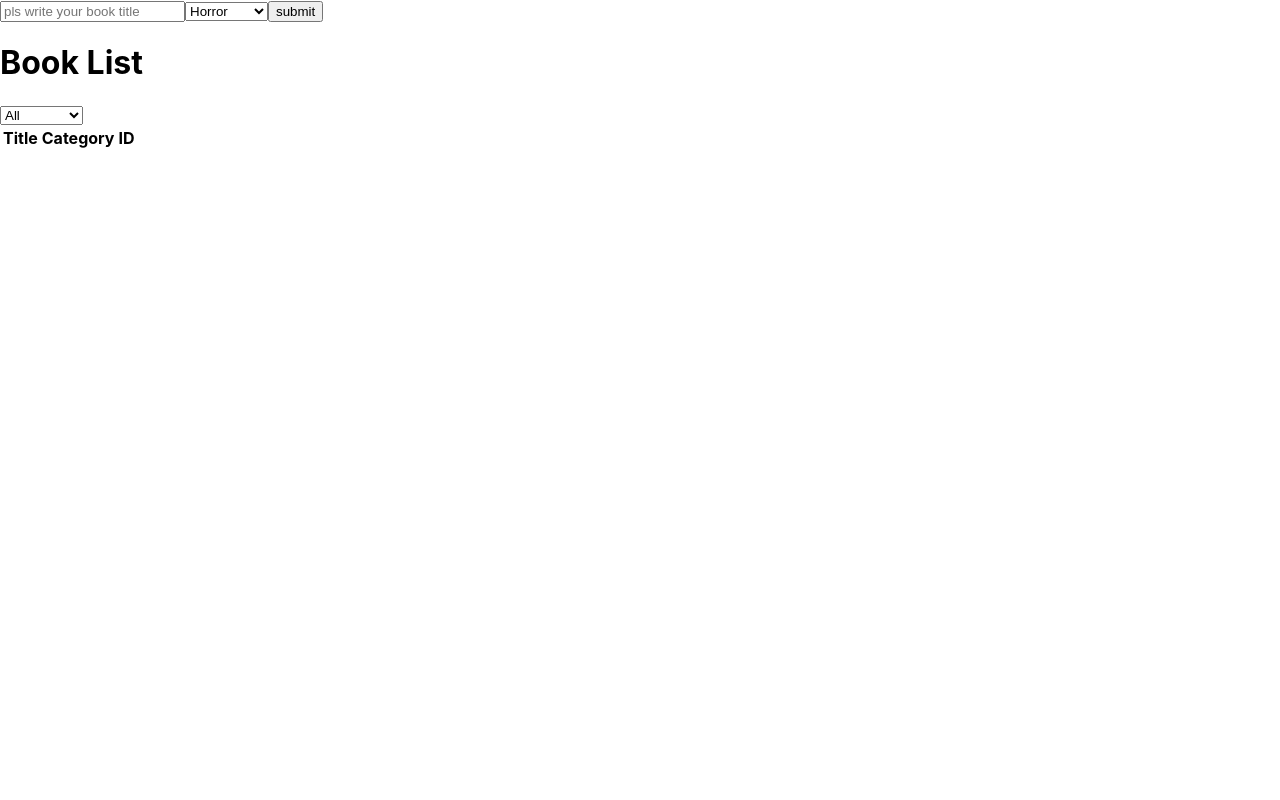
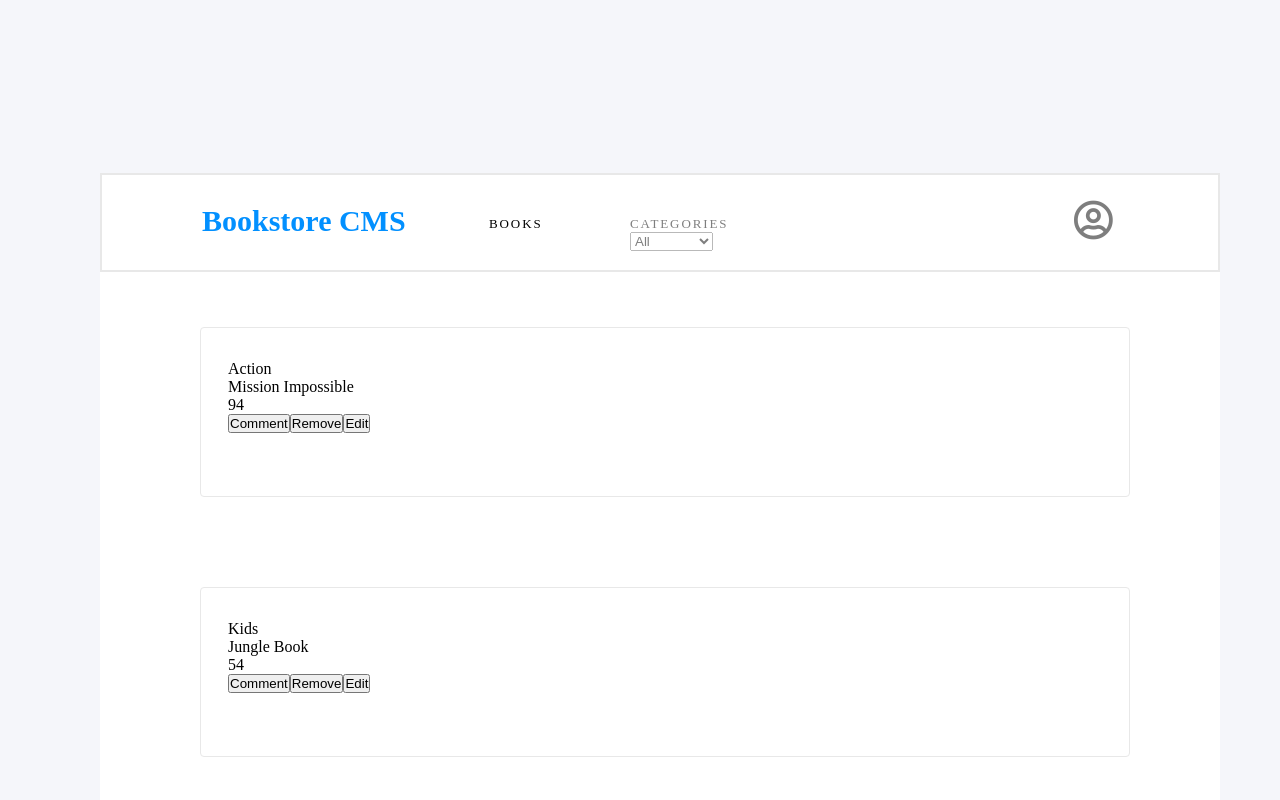
Before and after one commit to chinweokwu/BookStore-CMS, a React (Create React App) app: page / in a window 1280 px wide. Shown: the top 800 px of the page. Built offline with nearby package versions, Linux system fonts and the light colour scheme.

Commit message:
add sass styles

```diff
--- a/package.json
+++ b/package.json
@@ -20,7 +20,8 @@
     "start": "react-scripts start",
     "build": "react-scripts build",
     "test": "react-scripts test",
-    "eject": "react-scripts eject"
+    "eject": "react-scripts eject",
+    "watch-css": "npm run build-css && node-sass src -o src --watch --recursive"
   },
   "eslintConfig": {
     "extends": [
@@ -48,6 +49,7 @@
     "eslint-plugin-jsx-a11y": "^6.2.3",
     "eslint-plugin-react": "^7.20.6",
     "eslint-plugin-react-hooks": "^2.5.1",
+    "node-sass": "^5.0.0",
     "stylelint": "^13.3.3",
     "stylelint-config-standard": "^20.0.0",
     "stylelint-csstree-validator": "^1.9.0",
--- a/public/index.html
+++ b/public/index.html
@@ -10,6 +10,8 @@
       content="Web site created using create-react-app"
     />
     <link rel="apple-touch-icon" href="%PUBLIC_URL%/logo192.png" />
+    <link rel="stylesheet" href="https://use.fontawesome.com/releases/v5.1.0/css/all.css"
+    integrity="sha384-lKuwvrZot6UHsBSfcMvOkWwlCMgc0TaWr+30HWe3a4ltaBwTZhyTEggF5tJv8tbt" crossorigin="anonymous">
     <!--
       manifest.json provides metadata used when your web app is installed on a
       user's mobile device or desktop. See https://developers.google.com/web/fundamentals/web-app-manifest/
--- a/src/components/App.js
+++ b/src/components/App.js
@@ -4,8 +4,10 @@ import BookList from '../containers/booklist';
 
 const App = () => (
   <div className="App">
-    <BookForm />
-    <BookList />
+    <div className="app">
+      <BookList />
+      <BookForm />
+    </div>
   </div>
 );
 
--- a/src/components/Book.js
+++ b/src/components/Book.js
@@ -3,12 +3,16 @@ import React from 'react';
 import PropTypes from 'prop-types';
 
 const Book = ({ book, handleRemoveBook }) => (
-  <tr>
-    <td>{book.title}</td>
-    <td>{book.category}</td>
-    <td>{book.id}</td>
-    <td><button type="submit" onClick={() => handleRemoveBook(book.id)}>Delete Book</button></td>
-  </tr>
+  <div className="book-component">
+    <div className="lesson-panel">
+      <p className="category">{book.category}</p>
+      <p className="category-title">{book.title}</p>
+      <p className="category-id">{book.id}</p>
+      <button type="submit">Comment</button>
+      <button type="submit" onClick={() => handleRemoveBook(book.id)}>Remove</button>
+      <button type="submit">Edit</button>
+    </div>
+  </div>
 );
 
 Book.propTypes = {
--- a/src/containers/bookform.js
+++ b/src/containers/bookform.js
@@ -17,7 +17,6 @@ const BookForm = ({ createBook }) => {
       id: Math.floor(Math.random() * 100) + 1,
     }));
   };
-  // console.log(handleChange());
 
   const handleSubmit = e => {
     e.preventDefault();
@@ -29,9 +28,12 @@ const BookForm = ({ createBook }) => {
   };
 
   return (
+    <div className="bookform">
+      <p className="Line" />
+      <h2>ADD NEW FORM</h2>
       <form>
-      <input type="text" placeholder="pls write your book title" name="title" value={book.title} onChange={handleChange} />
-      <select type="text" onChange={handleChange} value={book.category} name="category" required>
+        <input type="text" className="input-form" placeholder="Book Title" name="title" value={book.title} onChange={handleChange} />
+        <select type="text" className="select-form" onChange={handleChange} value={book.category} name="category" required>
           {
           categories.map(cat => (
             <option key={categories.indexOf(cat)} value={cat}>
@@ -42,10 +44,11 @@ const BookForm = ({ createBook }) => {
           ))
         }
         </select>
-      <button type="button" value="submit" onClick={handleSubmit}>
+        <button type="button" value="submit" onClick={handleSubmit} className="submit-button">
           submit
         </button>
       </form>
+    </div>
   );
 };
 
--- a/src/containers/booklist.js
+++ b/src/containers/booklist.js
@@ -22,20 +22,24 @@ const BookList = ({
   };
   const books = bookFilter(filter);
   return (
-    <div>
-      <h1>Book List</h1>
-      <div>
+    <div className="booklist">
+      <header className="panel-bg Line">
+        <div className="bookleft">
+          <h1 className="booklist-logo">Bookstore CMS</h1>
+          <p className="bookstore-cms book-nav">BOOKS</p>
+          <p className="bookstore-cms categories">
+            CATEGORIES
+            <span>
+              {' '}
               <CategoryFilter bookfilters={handleFilterChange} />
+            </span>
+          </p>
         </div>
-      <table>
-        <thead>
-          <tr>
-            <th>Title</th>
-            <th>Category</th>
-            <th>ID</th>
-          </tr>
-        </thead>
-        <tbody>
+        <div className="booklist-user">
+          <i className="far fa-user-circle" />
+        </div>
+      </header>
+      <main className="booklist-book">
         {books.map(book => (
           <Book
             key={book.id}
@@ -43,8 +47,7 @@ const BookList = ({
             handleRemoveBook={handleRemoveBook}
           />
         ))}
-        </tbody>
-      </table>
+      </main>
     </div>
   );
 };
--- a/src/index.css
+++ /dev/null
@@ -1,13 +0,0 @@
-body {
-  margin: 0;
-  font-family: -apple-system, BlinkMacSystemFont, 'Segoe UI', 'Roboto', 'Oxygen',
-    'Ubuntu', 'Cantarell', 'Fira Sans', 'Droid Sans', 'Helvetica Neue',
-    sans-serif;
-  -webkit-font-smoothing: antialiased;
-  -moz-osx-font-smoothing: grayscale;
-}
-
-code {
-  font-family: source-code-pro, Menlo, Monaco, Consolas, 'Courier New',
-    monospace;
-}
--- a/src/index.js
+++ b/src/index.js
@@ -1,6 +1,6 @@
 import React from 'react';
 import ReactDOM from 'react-dom';
-import './index.css';
+import './styles/index.scss';
 import { createStore, applyMiddleware } from 'redux';
 import { Provider } from 'react-redux';
 import logger from 'redux-logger';
--- a/src/reducers/filters.js
+++ b/src/reducers/filters.js
@@ -1,10 +1,10 @@
 import { CHANGE_FILTER } from '../actions/actionType';
 
-const bookFiltersReducers = (state = '', action) => {
+const bookFiltersReducers = (state = 'All', action) => {
   switch (action.type) {
     case CHANGE_FILTER:
       return (
-        action.payload === 'ALL' ? '' : action.payload
+        action.payload
       );
     default: return state;
   }
--- /dev/null
+++ b/src/styles/_config.scss
@@ -0,0 +1,9 @@
+$white_one: #fff;
+$bg-color: #f5f6fa;
+$blue-color: #0290ff;
+
+* {
+  box-sizing: border-box;
+  padding: 0;
+  margin: 0;
+}
--- /dev/null
+++ b/src/styles/index.scss
@@ -0,0 +1,123 @@
+@import 'config';
+
+body {
+  background-color: $bg-color ;
+}
+.App {
+  width: 100%;
+  height: 100%;
+  padding: 79px 60px 123px 100px;
+}
+
+.app {
+  background-color: white;
+  padding-bottom: 50px;
+}
+
+.booklist-book {
+  background-color: white;
+  margin-top: -35px;
+}
+
+.panel-bg {
+  display: flex;
+  background-color: $white-one;
+  justify-content: space-between;
+  margin: 0 0 38px;
+  padding: 23px 99px 27px 100px;
+
+  .bookleft {
+    display: flex;
+  }
+
+  .booklist-logo {
+    width: 240px;
+    height: 37px;
+    margin: 6px 47px 2px 0;
+    font-family: Montserrat;
+    font-size: 30px;
+    font-weight: bold;
+    font-stretch: normal;
+    font-style: normal;
+    line-height: normal;
+    letter-spacing: normal;
+    color: $blue-color
+  }
+
+  .book-nav {
+    width: 59px;
+    height: 16px;
+    margin: 18px 41px 11px 0;
+    font-family: Montserrat;
+    font-size: 13px;
+    font-weight: normal;
+    font-stretch: normal;
+    font-style: normal;
+    line-height: normal;
+    letter-spacing: 1.9px;
+  }
+
+  .categories {
+    width: 6px;
+    height: 16px;
+    margin: 18px 0 0 41px;
+    opacity: 0.5;
+    font-family: Montserrat;
+    font-size: 13px;
+    font-weight: normal;
+    font-stretch: normal;
+    font-style: normal;
+    line-height: normal;
+    letter-spacing: 1.9px;
+  }
+
+  .booklist-user {
+    width: 45px;
+    height: 45px;
+    font-size: 40px;
+    opacity: 0.5;
+  }
+};
+
+.Line {
+  width: 100%;
+  margin: 94px 0 37px;
+  border: solid 2px #e8e8e8;
+}
+
+.lesson-panel {
+  width: 930px;
+  height: 170px;
+  margin: 3px 100px 37px 100px;
+  padding: 32px 147px 26px 27px;
+  border-radius: 4px;
+  border: solid 1px #e8e8e8;
+  background-color: $white-one;
+}
+
+.book-component {
+  padding-top: 50px;
+}
+
+.bookform {
+  width: 100%;;
+  margin-left: 50px;
+  padding: 12px 147px 26px 27px;
+}
+
+.input-form {
+  width: 494px;
+  height: 45px;
+  margin-right: 24px;
+}
+
+.select-form {
+  width: 265px;
+  height: 45px;
+  margin-right: 25px;
+}
+
+.submit-button {
+  width: 156px;
+  height: 45px;
+}
```
Also changed, not shown: 3 other files (tests, documents, lock files or other folders). Lines whose indentation alone changed are shown as unchanged.
